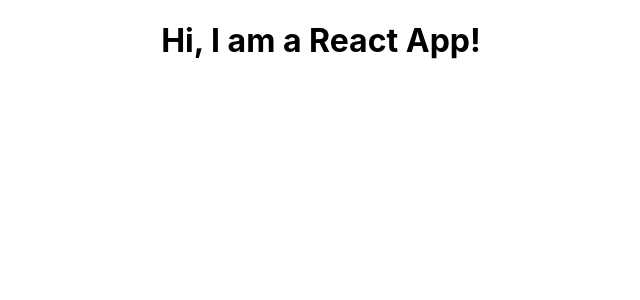
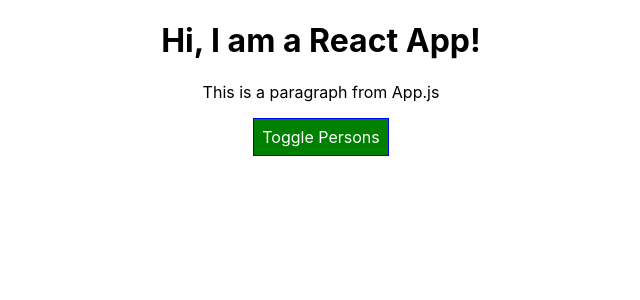
Before and after one commit to mahihossain/react_complete_guide, a React (Create React App) app: page / in a window 1280 px wide. Shown: the top 300 px of the page, without its empty margins (319-959 px from the left). Built offline with nearby package versions, Linux system fonts and the light colour scheme.

Commit message:
Radium Applied

```diff
--- a/package.json
+++ b/package.json
@@ -3,6 +3,7 @@
   "version": "0.1.0",
   "private": true,
   "dependencies": {
+    "radium": "^0.26.0",
     "react": "^16.9.0",
     "react-dom": "^16.9.0",
     "react-scripts": "3.1.1"
--- a/src/App.css
+++ b/src/App.css
@@ -1,3 +1,11 @@
 .App {
   text-align: center;
 }
+
+.red {
+  color: red;
+}
+
+.bold {
+  font-weight: bold;
+}
--- a/src/App.js
+++ b/src/App.js
@@ -1,12 +1,111 @@
-import React from 'react';
-import './App.css';
+import React, { Component } from "react";
+import "./App.css";
+import Radium, { StyleRoot } from "radium";
+import Person from "./Person/Person";
 
-function App() {
-  return (
-    <div className="App">
-      <h1>Hi, I am a React App!</h1>
-    </div>
-  );
+class App extends Component {
+  state = {
+    persons: [
+      { id: 1, name: "Mahi", age: 25 },
+      { id: 2, name: "Max", age: 27 },
+      { id: 3, name: "Maria", age: 2000 }
+    ],
+    showPersons: false
+  };
+
+  nameChangedHandler = (event, id) => {
+    const personIndex = this.state.persons.findIndex(p => {
+      return p.id === id;
+    });
+
+    const person = {
+      ...this.state.persons[personIndex]
+    };
+
+    // const person = Object.assign({}, this.state.persons[personIndex]);
+
+    person.name = event.target.value;
+
+    const persons = [...this.state.persons];
+    persons[personIndex] = person;
+
+    this.setState({ persons: persons });
+  };
+
+  deletePersonHandler = personIndex => {
+    // const persons = this.state.persons.slice();
+    const persons = [...this.state.persons];
+    persons.splice(personIndex, 1);
+    this.setState({ persons: persons });
+  };
+
+  togglePersonsHandler = () => {
+    const doesShow = this.state.showPersons;
+    this.setState({ showPersons: !doesShow });
+  };
+
+  render() {
+    const style = {
+      backgroundColor: "green",
+      color: "white",
+      padding: "8px",
+      font: "inherit",
+      border: "1px solid blue",
+      cursor: "pointer",
+      ":hover": {
+        backgroundColor: "lightgreen",
+        color: "balck"
+      }
+    };
+
+    let persons = null;
+
+    if (this.state.showPersons) {
+      persons = (
+        <StyleRoot>
+          <div>
+            {this.state.persons.map((person, index) => {
+              return (
+                <Person
+                  click={() => this.deletePersonHandler(index)}
+                  name={person.name}
+                  age={person.age}
+                  key={person.id}
+                  changed={event => this.nameChangedHandler(event, person.id)}
+                />
+              );
+            })}
+          </div>
+        </StyleRoot>
+      );
+
+      style.backgroundColor = "red";
+      style[":hover"] = {
+        backgroundColor: "salmon",
+        color: "black"
+      };
+    }
+
+    let cssClasses = [];
+    if (this.state.persons.length <= 2) {
+      cssClasses.push("red");
+    }
+    if (this.state.persons.length <= 1) {
+      cssClasses.push("bold");
+    }
+
+    return (
+      <div className="App">
+        <h1>Hi, I am a React App!</h1>
+        <p className={cssClasses.join(" ")}>This is a paragraph from App.js</p>
+        <button style={style} onClick={this.togglePersonsHandler}>
+          Toggle Persons
+        </button>
+        {persons}
+      </div>
+    );
+    // return React.createElement('div',{className: 'App'}, React.createElement('h1',null,"Hi, I am a React Application!"));
+  }
 }
 
-export default App;
+export default Radium(App);
--- /dev/null
+++ b/src/Person/Person.css
@@ -0,0 +1,14 @@
+.Person {
+  width: 60%;
+  margin: 16px auto;
+  padding: 16px;
+  border: 1px solid #eee;
+  box-shadow: 0 2px 3px #ccc;
+  text-align: center;
+}
+
+/* @media (min-wdth: 500px){
+  .Person {
+    width: 450px;
+  }
+} */
--- /dev/null
+++ b/src/Person/Person.js
@@ -0,0 +1,22 @@
+import React from "react";
+import Radium from "radium";
+import "./Person.css";
+
+const person = props => {
+  const style = {
+    '@media (min-width: 500px)' : {
+      width: "450px"
+    }
+  }
+  return (
+    <div className="Person" style={style}>
+      <p onClick={props.click}>
+        I'm {props.name} and I'm {props.age} years old!
+      </p>
+      <p>{props.children}</p>
+      <input type="text" onChange={props.changed} value={props.name} />
+    </div>
+  );
+};
+
+export default Radium(person);
```
Also changed, not shown: 1 other file (tests, documents, lock files or other folders).
